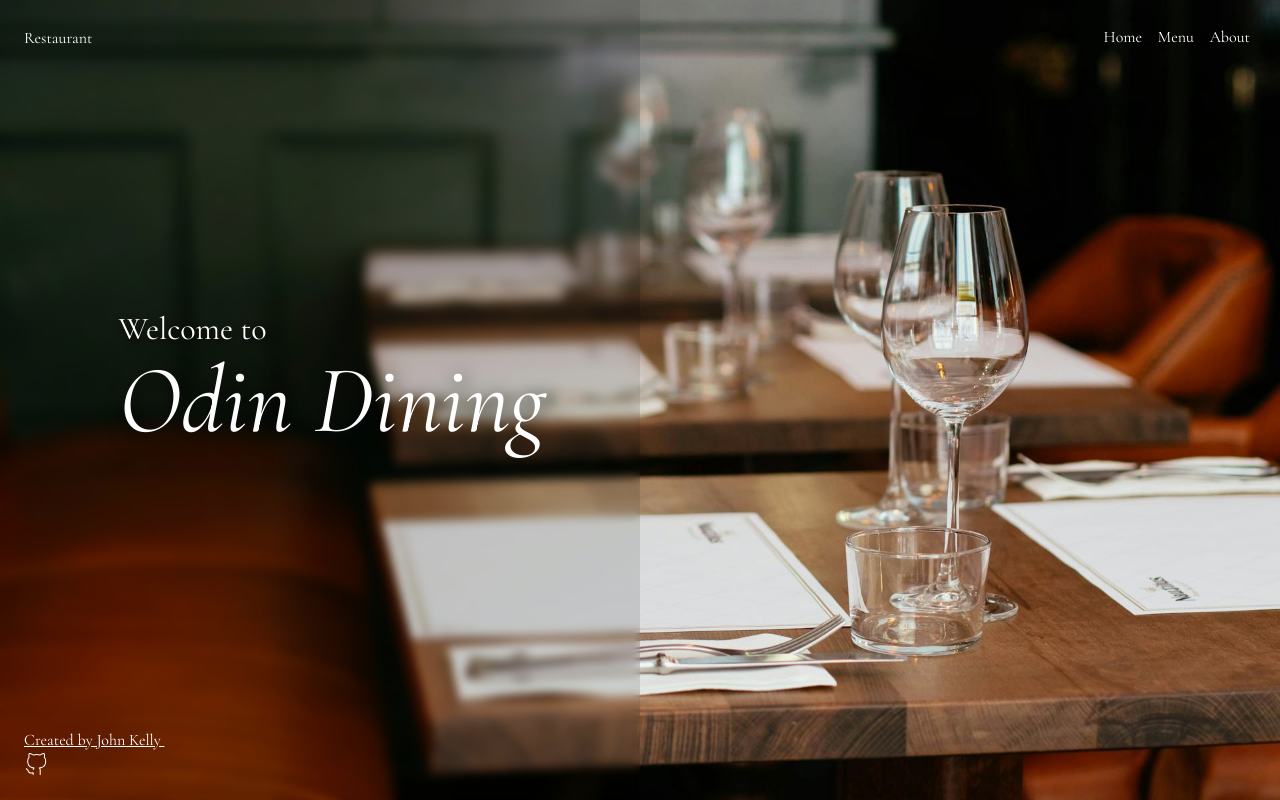
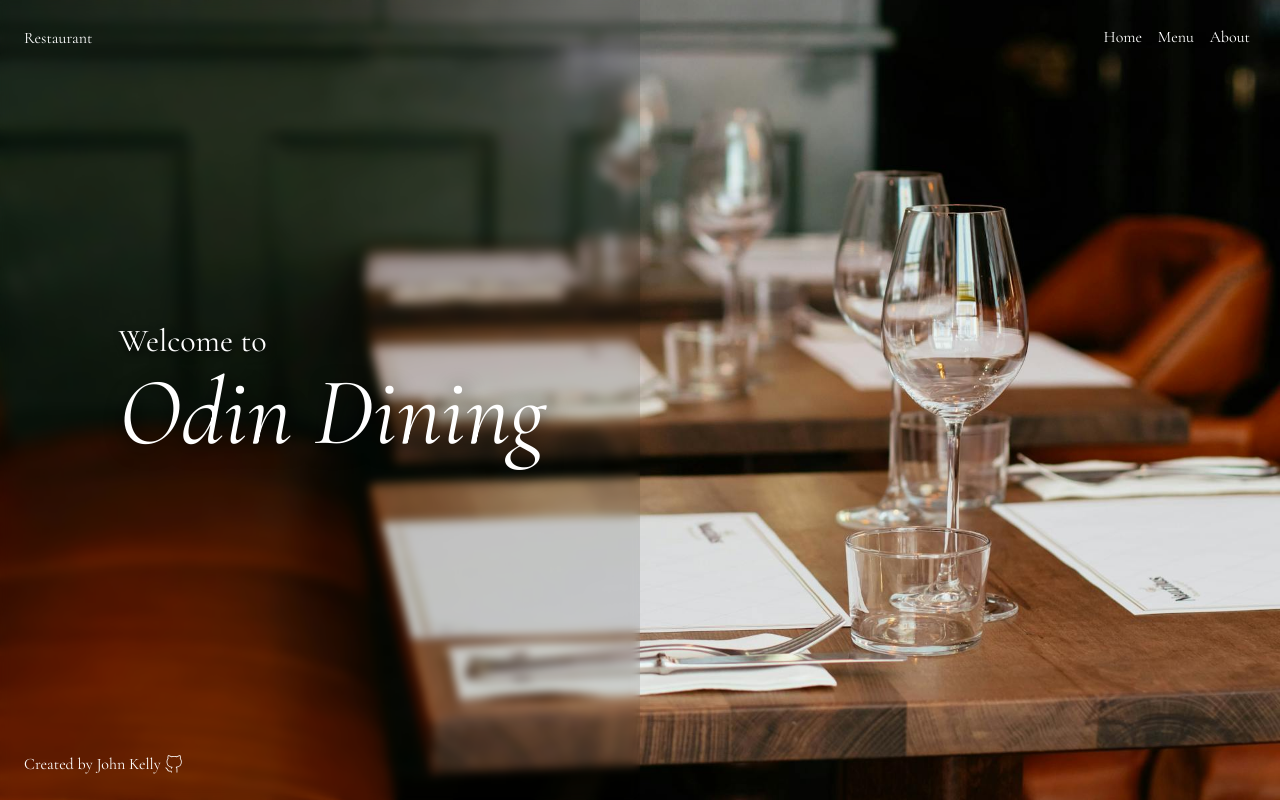
Before and after one commit to JohnKelly-T/odin-restaurant, a website built with webpack: page src/template.html in a window 1280 px wide. Built offline with nearby package versions, Linux system fonts and the light colour scheme.

Commit message:
Add styling to credit div

```diff
--- a/src/styles/global.css
+++ b/src/styles/global.css
@@ -44,3 +44,20 @@ header button {
 header button:hover {
     cursor: pointer;
 }
+
+#credit {
+    display: flex;
+}
+
+#credit:hover {
+    text-decoration: underline;
+}
+
+#credit a {
+    text-decoration: none;
+}
+
+#credit svg {
+    width: 1.2rem;
+    fill: white;
+}
```
